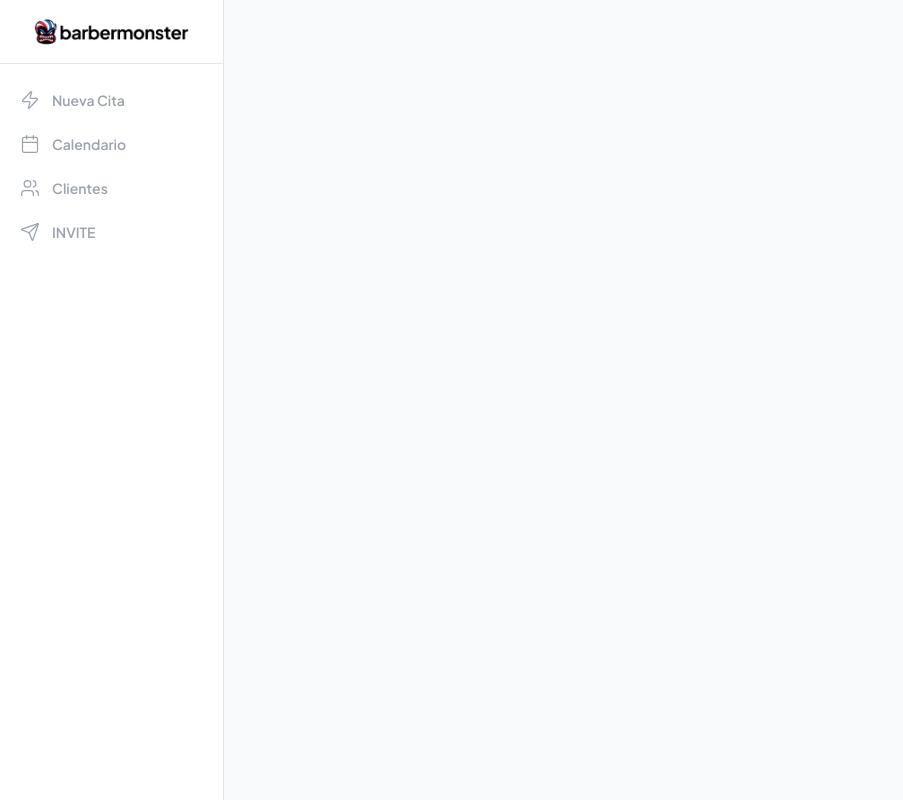
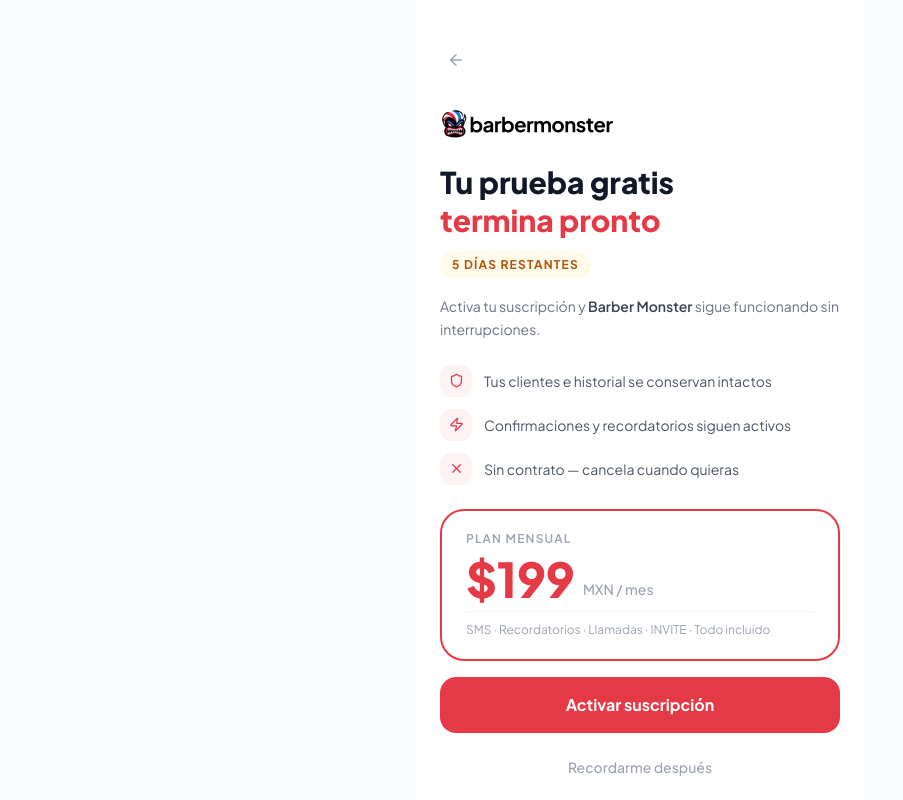
Before and after one commit to eugeniocez/bm-lite-prototype, a React (Vite) app: page /trial in a window 1280 px wide. Shown: the whole page, without its empty margins (0-903 px from the left). Built offline with nearby package versions, Linux system fonts and the light colour scheme.

Commit message:
add trial expiring page, trial demo

```diff
--- a/src/App.jsx
+++ b/src/App.jsx
@@ -8,10 +8,12 @@
 import Bienvenida from './pages/Bienvenida'
 import Registro from './pages/Registro'
 import Login from './pages/Login'
+import TrialExpirando from './pages/TrialExpirando'
+import TrialDemo from './pages/TrialDemo'
 
 function AppContent() {
   const location = useLocation()
-  const sinNav = ['/bienvenida', '/registro', '/login'].includes(location.pathname)
+  const sinNav = ['/bienvenida', '/registro', '/login', '/trial', '/trial-demo', '/quickconfirm'].includes(location.pathname)
   const vistaPreviamente = localStorage.getItem('bm-bienvenida-vista') === 'true'
 
   if (location.pathname === '/' && vistaPreviamente) {
@@ -30,6 +32,8 @@
           <Route path="/registro" element={<Registro />} />
           <Route path="/login" element={<Login />} />
           <Route path="/bienvenida" element={<Bienvenida />} />
+          <Route path="/trial" element={<TrialExpirando />} />
+          <Route path="/trial-demo" element={<TrialDemo />} />
         </Routes>
       </div>
     )
--- /dev/null
+++ b/src/pages/TrialDemo.jsx
@@ -0,0 +1,26 @@
+import { useNavigate } from 'react-router-dom'
+
+/**
+ * TrialDemo — Acceso rápido para previsualizar /trial
+ * Ruta: /trial-demo
+ * Eliminar cuando ya no se necesite.
+ */
+export default function TrialDemo() {
+  const navigate = useNavigate()
+
+  return (
+    <div className="min-h-screen bg-gray-50 dark:bg-gray-950 flex flex-col items-center justify-center px-6">
+      <div className="w-full max-w-xs text-center">
+        <p className="text-xs font-bold uppercase tracking-widest text-gray-400 mb-6">
+          Demo — Trial Expirando
+        </p>
+        <button
+          onClick={() => navigate('/trial')}
+          className="w-full bg-gray-900 dark:bg-white text-white dark:text-gray-900 font-bold py-4 rounded-2xl text-sm hover:bg-gray-800 transition-colors"
+        >
+          Ver página
+        </button>
+      </div>
+    </div>
+  )
+}
--- /dev/null
+++ b/src/pages/TrialExpirando.jsx
@@ -0,0 +1,138 @@
+import { useNavigate } from 'react-router-dom'
+import { ArrowLeft, Shield, Zap, X } from 'lucide-react'
+import { useNegocioStore } from '../store/negocio'
+
+/**
+ * TrialExpirando — Página full-screen sin scroll
+ * Ruta: /trial
+ *
+ * Cambia DIAS_DEMO para probar los dos estados visuales: urgente (1-2) y aviso (3-5)
+ */
+
+const DIAS_DEMO = 5 // 1, 2, 3, 4, 5
+
+const ACCENT = '#E63946'
+
+const BENEFICIOS = [
+  { icon: Shield, texto: 'Tus clientes e historial se conservan intactos' },
+  { icon: Zap,    texto: 'Confirmaciones y recordatorios siguen activos' },
+  { icon: X,      texto: 'Sin contrato — cancela cuando quieras' },
+]
+
+export default function TrialExpirando() {
+  const navigate = useNavigate()
+  const nombreBarberia = useNegocioStore(s => s.nombreBarberia) || 'tu barbería'
+
+  const dias = DIAS_DEMO
+  const urgente = dias <= 2
+
+  return (
+    <div className="h-screen overflow-hidden bg-gray-50 dark:bg-gray-950 flex justify-center">
+      <div className="w-full max-w-md bg-white dark:bg-gray-950 flex flex-col h-full">
+
+        {/* Header — solo flecha */}
+        <div className="flex items-center px-5 pt-10 pb-2 shrink-0">
+          <button
+            onClick={() => navigate(-1)}
+            className="w-10 h-10 flex items-center justify-center text-gray-400 dark:text-gray-500 hover:text-gray-700 dark:hover:text-gray-300 transition-colors"
+            aria-label="Regresar"
+          >
+            <ArrowLeft size={18} />
+          </button>
+        </div>
+
+        {/* Contenido */}
+        <div className="flex-1 flex flex-col px-6 pt-4 pb-8 w-full overflow-hidden">
+
+          {/* Logo */}
+          <div className="mb-5">
+            <img src="/logo.webp" alt="BarberMonster" className="h-10 dark:hidden" />
+            <img src="/logo-white.webp" alt="BarberMonster" className="h-10 hidden dark:block" />
+          </div>
+
+          {/* Headline con highlight */}
+          <h1 className="text-3xl font-extrabold text-gray-900 dark:text-white leading-tight mb-3">
+            Tu prueba gratis<br />
+            <span style={{ color: ACCENT }}>termina pronto</span>
+          </h1>
+
+          {/* Badge días — debajo del título */}
+          <div className="mb-4">
+            <span
+              className="inline-flex items-center text-xs font-bold uppercase tracking-widest px-3 py-1.5 rounded-full"
+              style={urgente
+                ? { background: '#FEF2F2', color: ACCENT }
+                : { background: '#FFFBEB', color: '#B45309' }
+              }
+            >
+              {dias === 1 ? 'Último día' : `${dias} días restantes`}
+            </span>
+          </div>
+
+          {/* Subtítulo */}
+          <p className="text-sm text-gray-500 dark:text-gray-400 leading-relaxed mb-6">
+            Activa tu suscripción y{' '}
+            <span className="font-semibold text-gray-700 dark:text-gray-300">{nombreBarberia}</span>{' '}
+            sigue funcionando sin interrupciones.
+          </p>
+
+          {/* 3 puntos de beneficio */}
+          <div className="space-y-3 mb-6">
+            {BENEFICIOS.map(({ icon: Icon, texto }) => (
+              <div key={texto} className="flex items-center gap-3">
+                <div
+                  className="w-8 h-8 rounded-xl flex items-center justify-center shrink-0"
+                  style={{ background: '#FEF2F2' }}
+                >
+                  <Icon size={15} style={{ color: ACCENT }} />
+                </div>
+                <p className="text-sm text-gray-600 dark:text-gray-400">{texto}</p>
+              </div>
+            ))}
+          </div>
+
+          {/* Card de precio */}
+          <div
+            className="rounded-3xl px-6 py-5 mb-4"
+            style={{ border: `2px solid ${ACCENT}` }}
+          >
+            <p className="text-gray-400 dark:text-gray-500 text-xs font-semibold uppercase tracking-widest mb-2">
+              Plan mensual
+            </p>
+            <div className="flex items-end gap-2 mb-2">
+              <p className="text-5xl font-extrabold leading-none" style={{ color: ACCENT }}>
+                $199
+              </p>
+              <p className="text-gray-400 text-sm font-medium mb-1">MXN / mes</p>
+            </div>
+            <div className="h-px bg-gray-100 dark:bg-gray-800 mb-2" />
+            <p className="text-gray-400 dark:text-gray-500 text-xs leading-relaxed">
+              SMS · Recordatorios · Llamadas · INVITE · Todo incluido
+            </p>
+          </div>
+
+          {/* Spacer */}
+          <div className="flex-1" />
+
+          {/* CTAs */}
+          <div className="space-y-3">
+            <button
+              onClick={() => alert('→ Aquí iría el flujo de pago')}
+              className="w-full text-white font-bold py-4 rounded-2xl text-base transition-all active:scale-[.98]"
+              style={{ background: ACCENT }}
+            >
+              Activar suscripción
+            </button>
+            <button
+              onClick={() => navigate(-1)}
+              className="w-full text-gray-400 dark:text-gray-600 font-medium py-3 text-sm hover:text-gray-600 dark:hover:text-gray-400 transition-colors"
+            >
+              Recordarme después
+            </button>
+          </div>
+
+        </div>
+      </div>
+    </div>
+  )
+}
```
